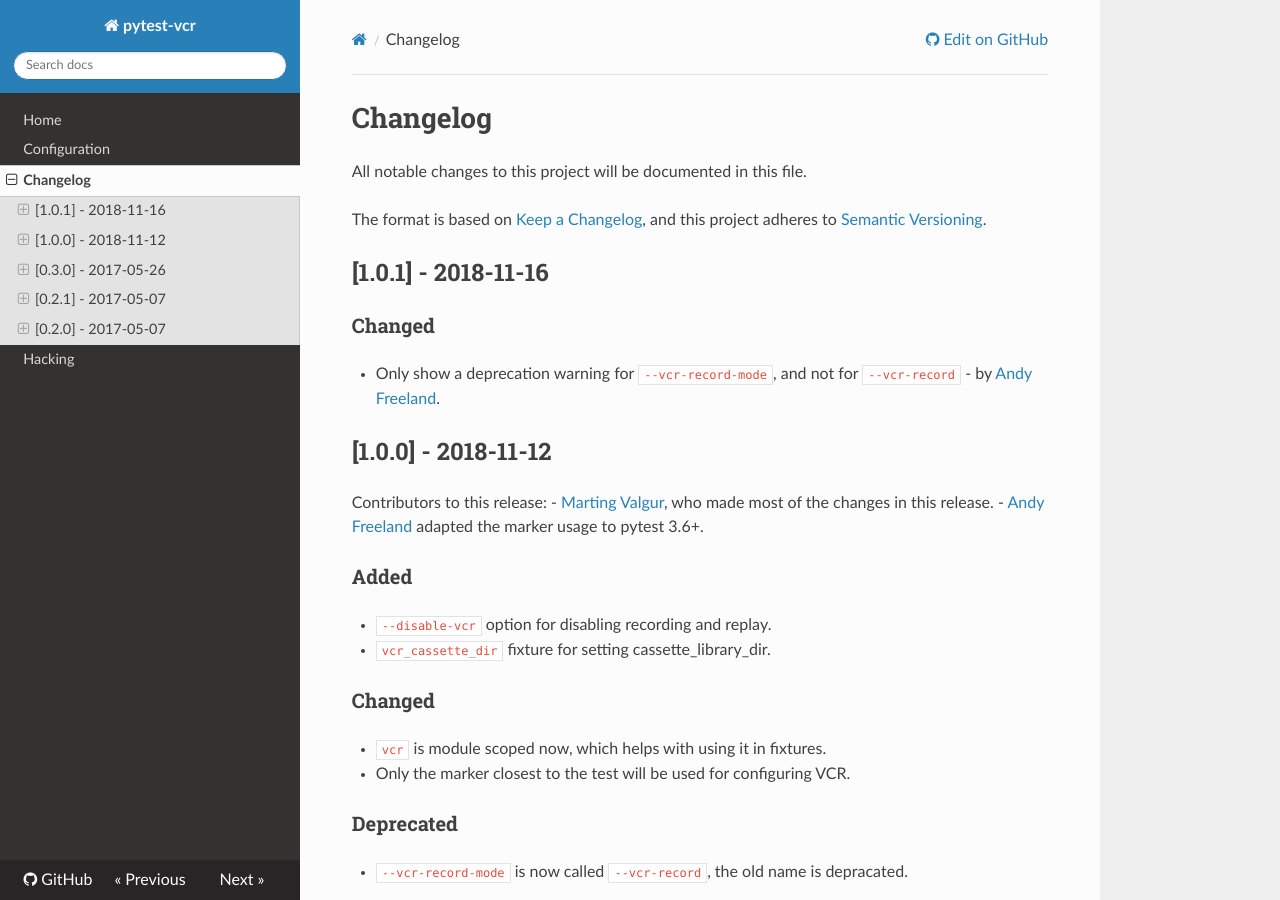
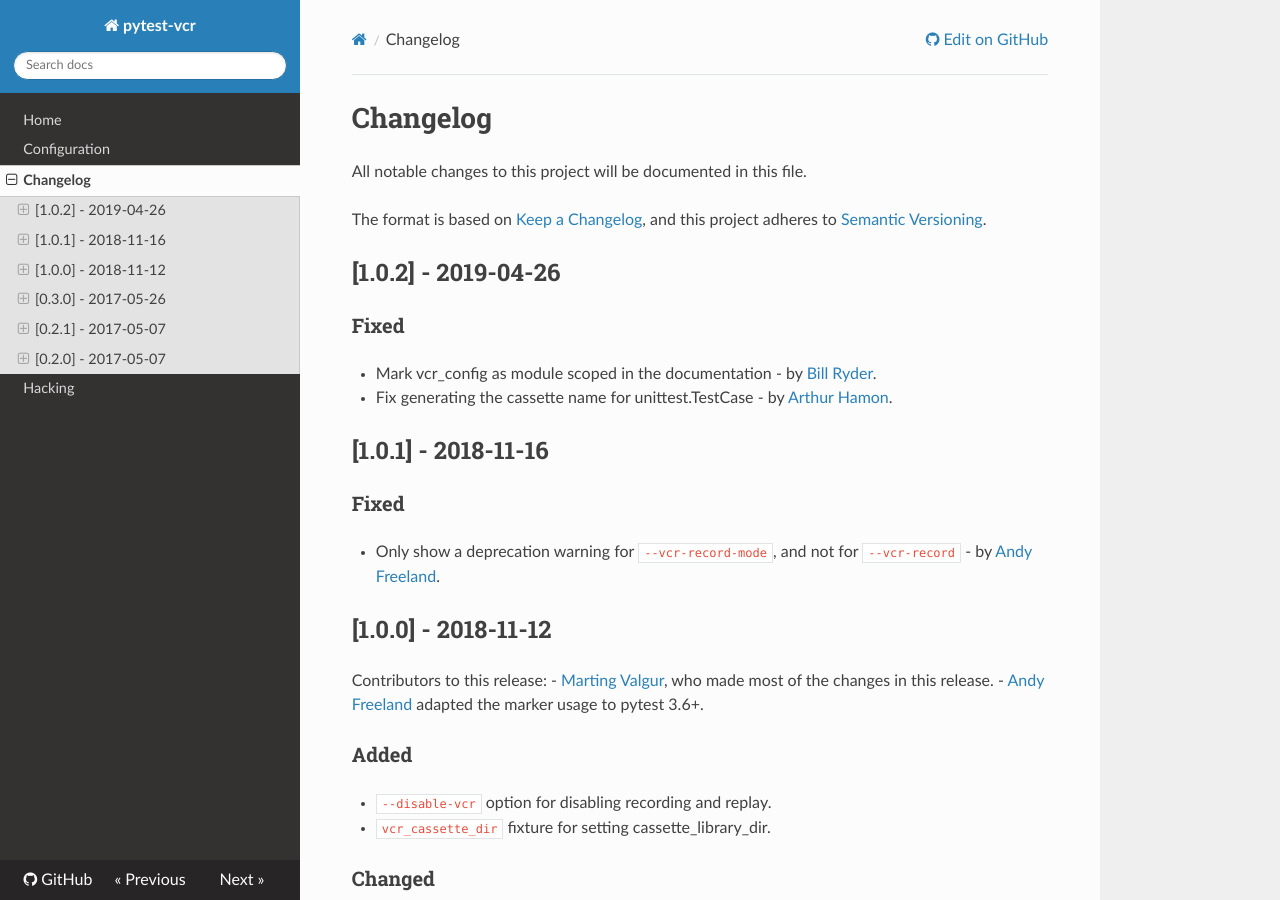
Before and after one commit to ktosiek/pytest-vcr, an MkDocs documentation site: the page built from docs/changelog.md, in a window 1280 px wide and 900 px high. Built offline with MkDocs 1.6.1, drawn with Linux system fonts in a browser that asks for light colours; nearby versions of some CDN libraries.

Commit message:
Release 1.0.2

```diff
--- a/docs/changelog.md
+++ b/docs/changelog.md
@@ -4,8 +4,13 @@ All notable changes to this project will be documented in this file.
 The format is based on [Keep a Changelog](https://keepachangelog.com/en/1.0.0/),
 and this project adheres to [Semantic Versioning](https://semver.org/spec/v2.0.0.html).
 
+## [1.0.2] - 2019-04-26
+### Fixed
+- Mark vcr_config as module scoped in the documentation - by [Bill Ryder](https://github.com/bryder).
+- Fix generating the cassette name for unittest.TestCase - by [Arthur Hamon](https://github.com/arthurHamon2).
+
 ## [1.0.1] - 2018-11-16
-### Changed
+### Fixed
 - Only show a deprecation warning for `--vcr-record-mode`, and not for `--vcr-record` - by [Andy Freeland](https://github.com/rouge8).
 
 ## [1.0.0] - 2018-11-12
--- a/setup.py
+++ b/setup.py
@@ -13,7 +13,7 @@ def read(fname):
 
 setup(
     name='pytest-vcr',
-    version='1.0.1',
+    version='1.0.2',
     author='Tomasz Kontusz',
     author_email='tomasz.kontusz@gmail.com',
     maintainer='Tomasz Kontusz',
```
